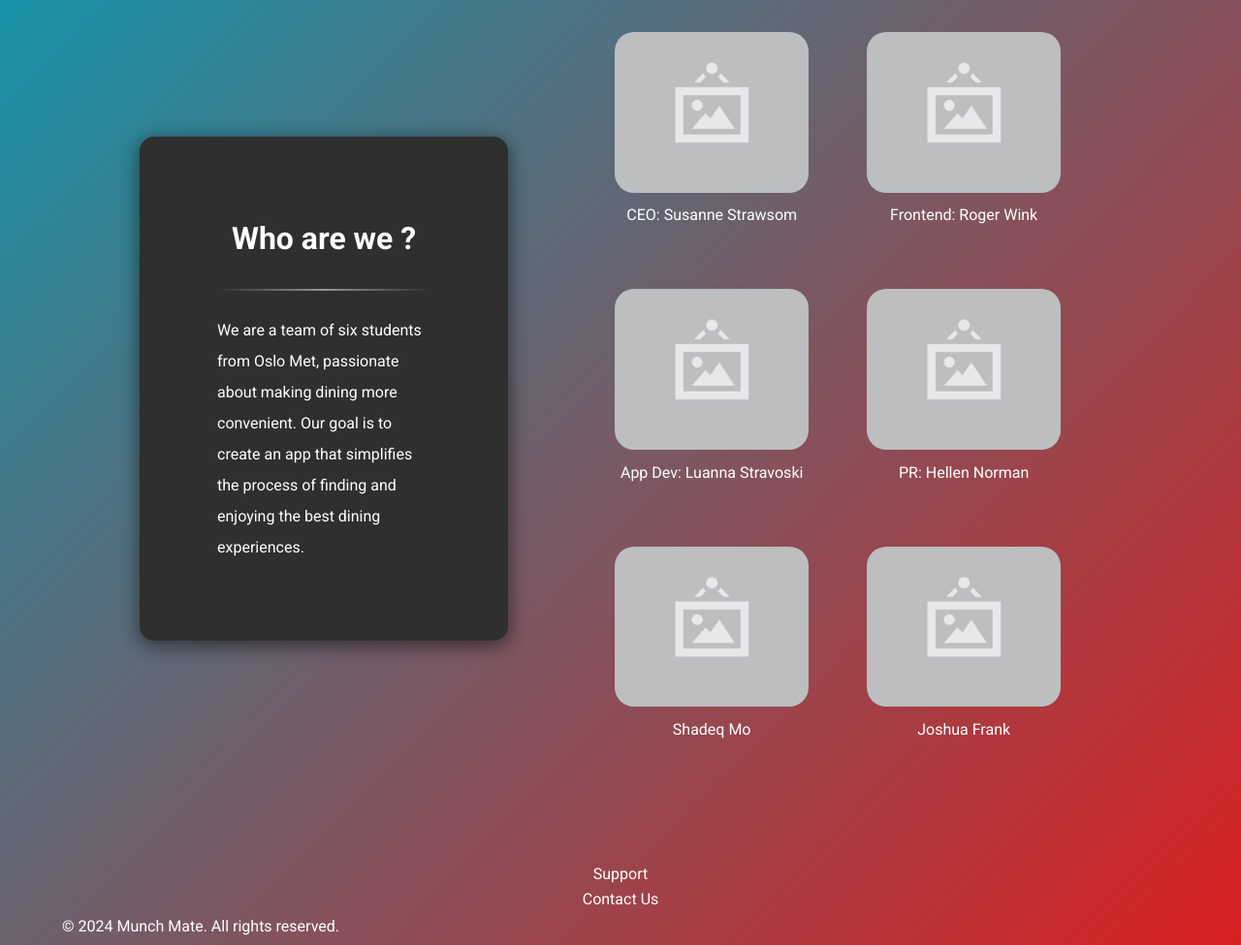
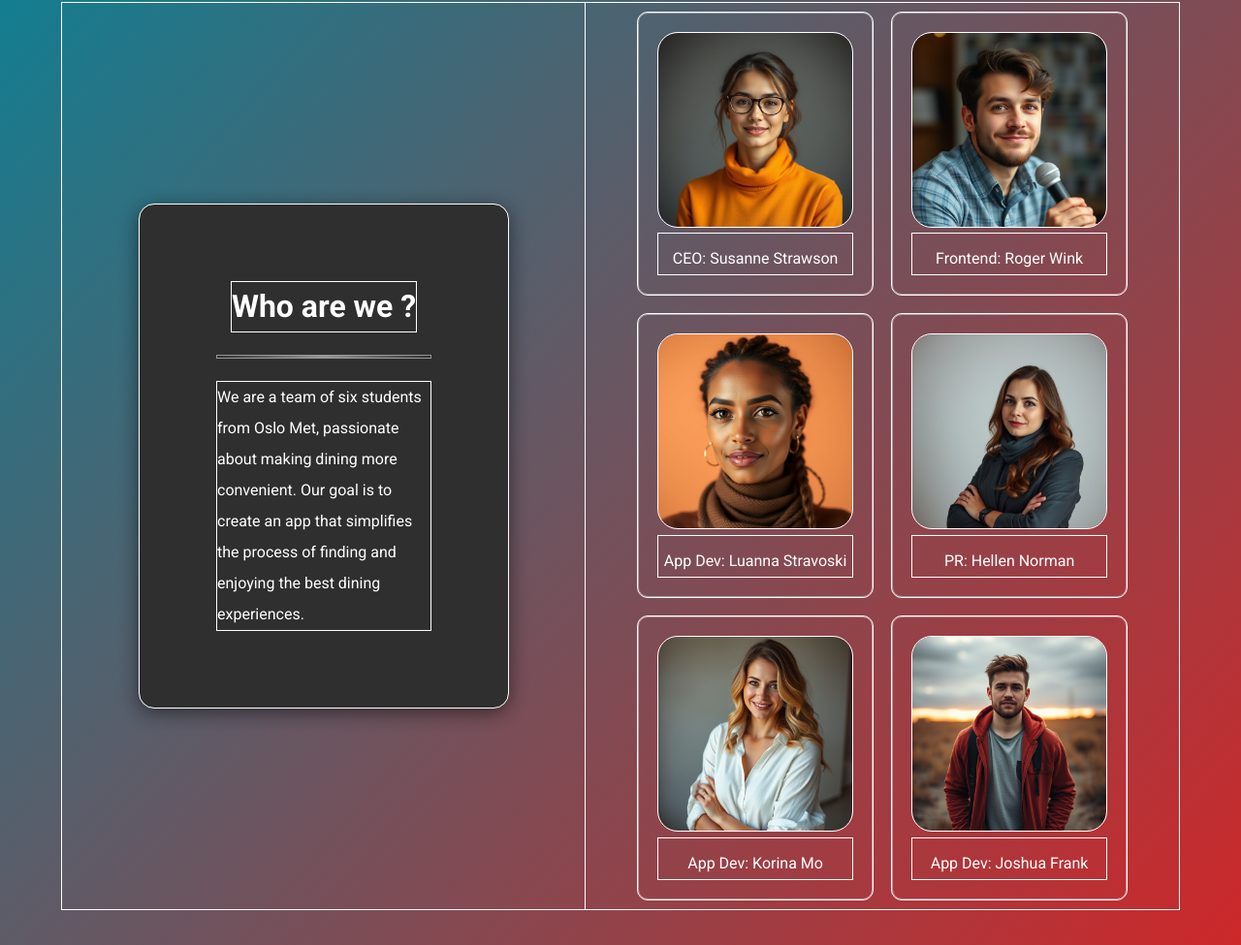
Before and after one commit to b3arrr/munch-mate, a plain HTML site: page html/theteam.html in a window 1280 px wide. Shown: the part 246-1221 px from the top of the page at 97% size. Drawn offline with Linux system fonts and the light colour scheme.

Commit message:
progress don't remember

```diff
--- a/html/theteam.html
+++ b/html/theteam.html
@@ -46,28 +46,28 @@
 
                 <div class="image-wrapper">
                     <div class="identity">
-                        <img src="../img/image.png" alt="" />
-                        <p>CEO: Susanne Strawsom</p>
+                        <img src="../img/woman1.jpeg" alt="" />
+                        <p>CEO: Susanne Strawson</p>
                     </div>
                     <div class="identity">
-                        <img src="../img/image.png" alt="" />
+                        <img src="../img/man1.jpeg" alt="" />
                         <p>Frontend: Roger Wink</p>
                     </div>
                     <div class="identity">
-                        <img src="../img/image.png" alt="" />
+                        <img src="../img/woman3.jpeg" alt="" />
                         <p>App Dev: Luanna Stravoski</p>
                     </div>
                     <div class="identity">
-                        <img src="../img/image.png" alt="" />
+                        <img src="../img/woman2.jpeg" alt="" />
                         <p>PR: Hellen Norman</p>
                     </div>
                     <div class="identity">
-                        <img src="../img/image.png" alt="" />
-                        <p>Shadeq Mo</p>
+                        <img src="../img/woman4.jpeg" alt="" />
+                        <p>App Dev: Korina Mo</p>
                     </div>
                     <div class="identity">
-                        <img src="../img/image.png" alt="" />
-                        <p>Joshua Frank</p>
+                        <img src="../img/man2.jpeg" alt="" />
+                        <p>App Dev: Joshua Frank</p>
                     </div>
                 </div>
             </section>
--- a/style.css
+++ b/style.css
@@ -1,12 +1,12 @@
 :root {
     --text-color: rgb(255, 255, 255);
     --hover-color: rgb(255, 97, 79);
-    --primary-color: rgb(2, 159, 183);
-    --secondary-color: rgb(225, 27, 27);
+    --primary-color: rgb(0, 134, 155);
+    --secondary-color: rgb(222, 32, 32);
 }
 * {
-/*     outline: 1px solid
- */    margin: 0;
+    outline: 1px solid;
+    margin: 0;
     padding: 0;
     color: white;
 }
@@ -194,12 +194,18 @@ h1 {
 .image-wrapper {
     display: flex;
     flex-wrap: wrap;
+    align-items: center;
+    justify-content: center;
     width: 90%;
 }
 .identity {
-    padding: 30px;
+    border: 1px solid rgba(255, 255, 255, 0.431);
+    border-radius: 10px;
+    padding: 20px;
+    margin: 10px;
 }
 .identity p {
+    padding-top: 10px;
     text-align: center;
 }
 .image-wrapper img {
```
Also changed, not shown: index.html (+1 -1 lines).
